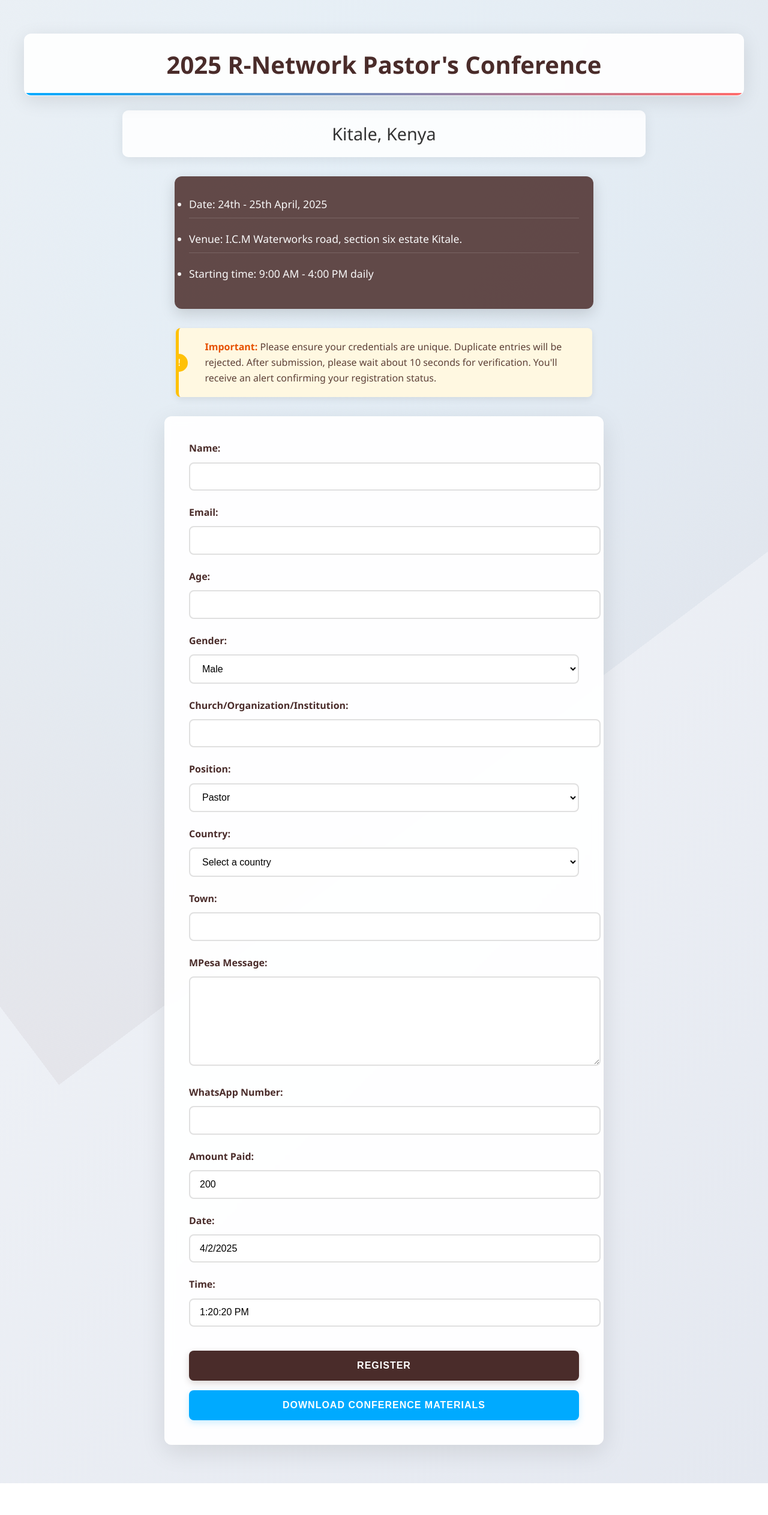
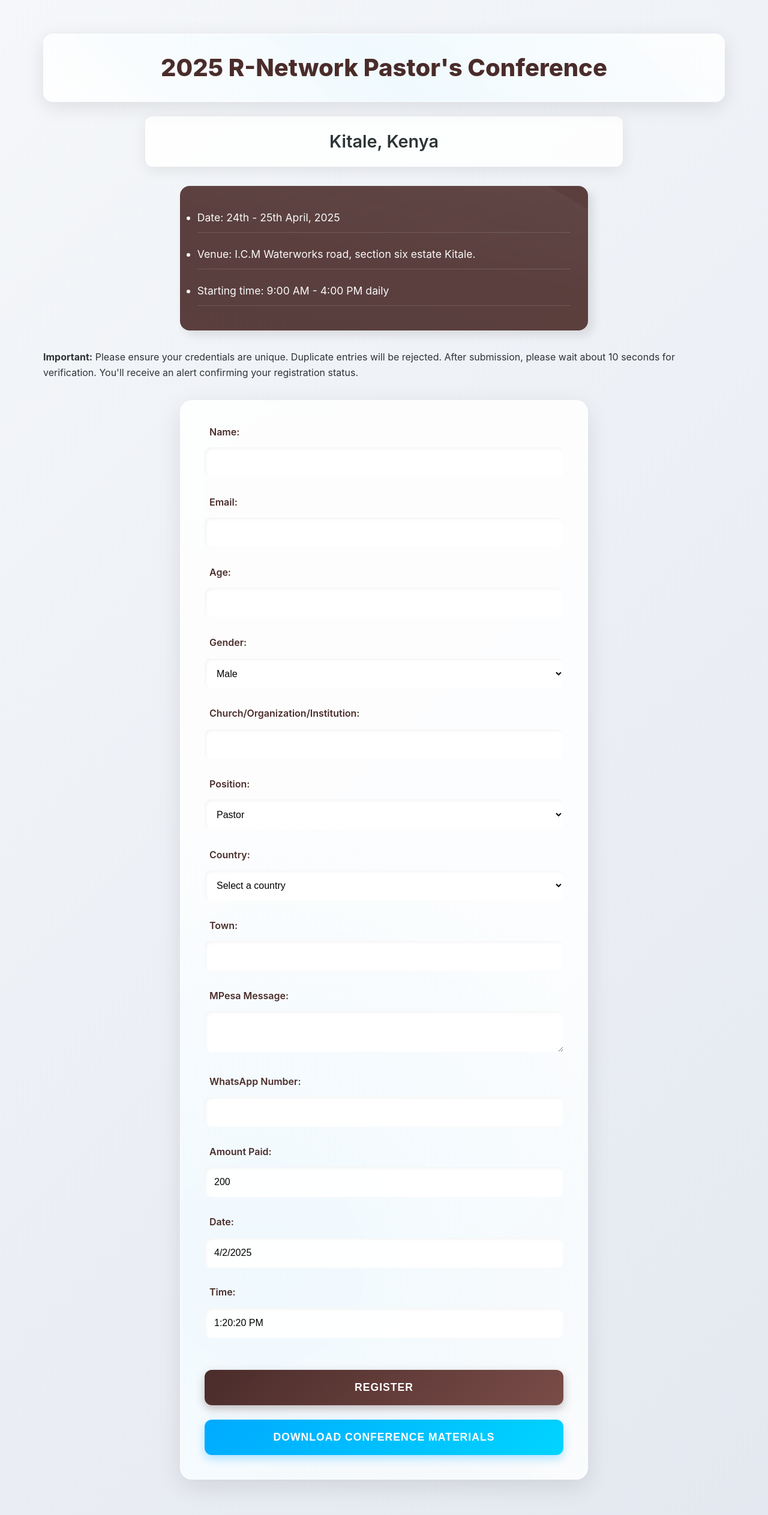
Before and after one commit to PeaseErnest12287/regform, a React (Create React App) app: page / in a window 1280 px wide. Shown: the top 2526 px of the page at 60% size. Before the commit the page ends 2473 px from the top, so only its background shows below. Built offline with nearby package versions, Linux system fonts and the light colour scheme.

Commit message:
hope this is the first and last one i must style it right having fun

```diff
--- a/src/components/SignInForm.css
+++ b/src/components/SignInForm.css
@@ -1,36 +1,58 @@
-/* SignInForm.css */
+/* SignInForm.css - Ultra-Sleek Edition */
 
-/* ===== Base Styles ===== */
+/* ===== Base & Global Styles ===== */
 :root {
   --primary: #4a2c2a;
   --primary-dark: #3a201e;
+  --primary-light: #7a4c48;
   --secondary: #00aaff;
   --secondary-dark: #0088cc;
   --accent: #ff6b6b;
   --light: #f9f9f9;
-  --dark: #333;
-  --gray: #e0e0e0;
-  --warning: #fff8e1;
+  --dark: #2d3436;
+  --gray: #dfe6e9;
+  --warning: #fff3e0;
   --error: #ffebee;
   --success: #e8f5e9;
+  --glass: rgba(255, 255, 255, 0.85);
+  --glass-border: rgba(255, 255, 255, 0.3);
+}
+
+* {
+  box-sizing: border-box;
+  margin: 0;
+  padding: 0;
 }
 
 body {
-  font-family: 'Poppins', 'Segoe UI', sans-serif;
+  font-family: 'Inter', 'Segoe UI', sans-serif;
   background: linear-gradient(135deg, #f5f7fa 0%, #e4e8f0 100%);
-  margin: 0;
-  padding: 0;
   min-height: 100vh;
   color: var(--dark);
   line-height: 1.6;
+  overflow-x: hidden;
 }
 
-/* ===== Container Styles ===== */
+/* ===== Floating Particles Background ===== */
+.particle {
+  position: fixed;
+  background: rgba(0, 170, 255, 0.15);
+  border-radius: 50%;
+  z-index: -1;
+  animation: float 15s infinite linear;
+}
+
+@keyframes float {
+  0% { transform: translateY(0) rotate(0deg); }
+  100% { transform: translateY(-100vh) rotate(360deg); }
+}
+
+/* ===== Main Container ===== */
 .signin-container {
   max-width: 1200px;
   margin: 0 auto;
   padding: 2rem;
-  animation: fadeIn 0.8s ease-out;
+  animation: fadeIn 0.8s cubic-bezier(0.22, 1, 0.36, 1);
 }
 
 @keyframes fadeIn {
@@ -38,366 +60,329 @@ body {
   to { opacity: 1; transform: translateY(0); }
 }
 
-/* ===== Header Styles ===== */
+/* ===== Header Styles (Glassmorphism) ===== */
 .conference-title {
   font-size: 2.5rem;
-  font-weight: 700;
+  font-weight: 800;
   text-align: center;
   color: var(--primary);
   margin: 1.5rem auto;
-  padding: 1.2rem;
-  background: rgba(255, 255, 255, 0.9);
-  border-radius: 12px;
+  padding: 1.5rem;
+  background: var(--glass);
+  border-radius: 16px;
   box-shadow: 0 8px 32px rgba(0, 0, 0, 0.1);
-  backdrop-filter: blur(4px);
-  border: 1px solid rgba(255, 255, 255, 0.18);
+  backdrop-filter: blur(12px);
+  border: 1px solid var(--glass-border);
   position: relative;
   overflow: hidden;
-  transition: all 0.3s ease;
+  transition: all 0.4s ease;
+  z-index: 1;
 }
 
 .conference-title:hover {
-  transform: translateY(-3px);
+  transform: translateY(-5px);
   box-shadow: 0 12px 40px rgba(0, 0, 0, 0.15);
 }
 
-.conference-title::after {
+.conference-title::before {
   content: '';
   position: absolute;
-  bottom: 0;
+  top: 0;
   left: 0;
   width: 100%;
-  height: 4px;
-  background: linear-gradient(90deg, var(--secondary), var(--accent));
+  height: 100%;
+  background: linear-gradient(45deg,
+    transparent 0%,
+    rgba(0, 170, 255, 0.05) 50%,
+    transparent 100%);
+  z-index: -1;
 }
 
 .conference-location {
   font-size: 1.8rem;
-  font-weight: 500;
+  font-weight: 600;
   text-align: center;
   color: var(--dark);
-  padding: 1rem;
-  background: rgba(255, 255, 255, 0.85);
-  border-radius: 10px;
+  padding: 1.2rem;
+  background: var(--glass);
+  border-radius: 12px;
   width: 70%;
   margin: 1rem auto;
-  box-shadow: 0 4px 20px rgba(0, 0, 0, 0.08);
-  transition: all 0.3s ease;
+  box-shadow: 0 6px 24px rgba(0, 0, 0, 0.08);
+  backdrop-filter: blur(8px);
+  transition: all 0.3s cubic-bezier(0.25, 0.8, 0.25, 1);
 }
 
 .conference-location:hover {
   transform: scale(1.02);
+  box-shadow: 0 10px 28px rgba(0, 0, 0, 0.12);
 }
 
-/* ===== List Styles ===== */
+/* ===== List Styles (Neumorphism) ===== */
 ul.text {
-  background: rgba(74, 44, 42, 0.85);
-  padding: 1.5rem;
-  border-radius: 12px;
-  max-width: 650px;
+  background: rgba(74, 44, 42, 0.9);
+  padding: 1.8rem;
+  border-radius: 16px;
+  max-width: 680px;
   margin: 2rem auto;
-  box-shadow: 0 8px 24px rgba(0, 0, 0, 0.15);
-  transition: transform 0.3s ease;
+  box-shadow:
+    8px 8px 16px rgba(0, 0, 0, 0.1),
+    -8px -8px 16px rgba(255, 255, 255, 0.05);
+  transition: all 0.4s ease;
+  position: relative;
+  overflow: hidden;
+}
+
+ul.text::before {
+  content: '';
+  position: absolute;
+  top: -50%;
+  left: -50%;
+  width: 200%;
+  height: 200%;
+  background: linear-gradient(
+    to bottom right,
+    rgba(255, 255, 255, 0.1) 0%,
+    rgba(255, 255, 255, 0) 50%,
+    rgba(0, 0, 0, 0.05) 100%
+  );
+  transform: rotate(30deg);
 }
 
 ul.text:hover {
   transform: translateY(-5px);
+  box-shadow:
+    12px 12px 24px rgba(0, 0, 0, 0.15),
+    -12px -12px 24px rgba(255, 255, 255, 0.1);
 }
 
 ul.text li {
   font-size: 1.1rem;
   margin-bottom: 0.8rem;
   color: var(--light);
-  padding: 0.5rem 0;
+  padding: 0.6rem 0;
   border-bottom: 1px solid rgba(255, 255, 255, 0.15);
-  transition: all 0.2s ease;
+  transition: all 0.3s ease;
+  position: relative;
 }
 
 ul.text li:hover {
-  padding-left: 8px;
-  border-left: 3px solid var(--secondary);
+  padding-left: 1rem;
 }
 
-ul.text li:last-child {
-  border-bottom: none;
+ul.text li::before {
+  content: '•';
+  color: var(--secondary);
+  position: absolute;
+  left: -1rem;
+  opacity: 0;
+  transition: all 0.3s ease;
 }
 
-/* ===== Notification Styles ===== */
-.warning-note {
-  background: var(--warning);
-  border-left: 5px solid #ffc107;
-  padding: 1.2rem;
+ul.text li:hover::before {
+  left: -0.5rem;
+  opacity: 1;
+}
+
+/* ===== Form Styles (Ultra-Sleek Glass Form) ===== */
+.registration-form {
+  background: var(--glass);
+  border-radius: 20px;
+  box-shadow:
+    0 12px 40px rgba(0, 0, 0, 0.1),
+    inset 0 0 0 1px var(--glass-border);
+  padding: 2.5rem;
+  max-width: 680px;
   margin: 2rem auto;
-  max-width: 650px;
-  border-radius: 8px;
-  box-shadow: 0 4px 12px rgba(0, 0, 0, 0.08);
-  transition: all 0.3s ease;
+  backdrop-filter: blur(16px);
+  border: 1px solid var(--glass-border);
+  transition: all 0.5s cubic-bezier(0.175, 0.885, 0.32, 1.275);
   position: relative;
   overflow: hidden;
 }
 
-.warning-note:hover {
-  transform: translateX(5px);
-  box-shadow: 0 6px 16px rgba(0, 0, 0, 0.12);
+.registration-form:hover {
+  box-shadow:
+    0 16px 50px rgba(0, 0, 0, 0.15),
+    inset 0 0 0 1px var(--glass-border);
+  transform: translateY(-5px);
 }
 
-.warning-note::before {
-  content: '!';
+.registration-form::after {
+  content: '';
   position: absolute;
-  left: -15px;
-  top: 50%;
-  transform: translateY(-50%);
-  background: #ffc107;
-  color: white;
-  width: 30px;
-  height: 30px;
-  border-radius: 50%;
-  display: flex;
-  align-items: center;
-  justify-content: center;
-  font-weight: bold;
+  top: 0;
+  left: 0;
+  width: 100%;
+  height: 100%;
+  background: radial-gradient(
+    circle at 20% 80%,
+    rgba(0, 170, 255, 0.05) 0%,
+    transparent 50%
+  );
+  z-index: -1;
 }
 
-.warning-note p {
-  margin: 0;
-  color: #5d4037;
-  padding-left: 1.5rem;
-}
-
-.warning-note strong {
-  color: #e65100;
-}
-
-.duplicate-warning {
-  background: var(--error);
-  border-left: 5px solid #f44336;
-  padding: 1.2rem;
-  margin: 2rem auto;
-  max-width: 650px;
-  border-radius: 8px;
-  animation: shake 0.5s ease-in-out;
-  transition: all 0.3s ease;
-}
-
-.duplicate-warning:hover {
-  transform: scale(1.02);
-}
-
-@keyframes shake {
-  0%, 100% { transform: translateX(0); }
-  20%, 60% { transform: translateX(-5px); }
-  40%, 80% { transform: translateX(5px); }
-}
-
-.duplicate-warning p {
-  margin: 0;
-  color: #c62828;
-  font-weight: 500;
-  display: flex;
-  align-items: center;
-  gap: 0.5rem;
-}
-
-/* ===== Form Styles ===== */
-.registration-form {
-  background: rgba(255, 255, 255, 0.95);
-  border-radius: 12px;
-  box-shadow: 0 12px 40px rgba(0, 0, 0, 0.1);
-  padding: 2.5rem;
-  max-width: 650px;
-  margin: 2rem auto;
-  backdrop-filter: blur(8px);
-  border: 1px solid rgba(255, 255, 255, 0.2);
-  transition: all 0.3s ease;
-}
-
-.registration-form:hover {
-  box-shadow: 0 15px 50px rgba(0, 0, 0, 0.15);
-}
-
+/* ===== Input Fields (Modern 3D Style) ===== */
 .form-group {
-  margin-bottom: 1.5rem;
+  margin-bottom: 1.8rem;
   position: relative;
 }
 
 .form-group label {
   display: block;
-  margin-bottom: 0.6rem;
+  margin-bottom: 0.8rem;
   font-weight: 600;
   color: var(--primary);
   transition: all 0.3s ease;
+  padding-left: 0.5rem;
 }
 
-/* ===== Input Styles ===== */
 input,
 select,
 textarea {
   width: 100%;
-  padding: 0.8rem 1rem;
+  padding: 1rem;
   font-size: 1rem;
-  border: 2px solid var(--gray);
-  border-radius: 8px;
+  border: none;
+  border-radius: 10px;
+  background: rgba(255, 255, 255, 0.9);
+  box-shadow:
+    inset 2px 2px 5px rgba(0, 0, 0, 0.05),
+    inset -2px -2px 5px rgba(255, 255, 255, 0.5);
   transition: all 0.3s ease;
-  background: rgba(255, 255, 255, 0.8);
 }
 
 input:focus,
 select:focus,
 textarea:focus {
-  border-color: var(--secondary);
   outline: none;
-  box-shadow: 0 0 0 3px rgba(0, 170, 255, 0.2);
+  box-shadow:
+    0 0 0 2px var(--secondary),
+    inset 2px 2px 5px rgba(0, 0, 0, 0.05);
   background: white;
 }
 
 input:hover,
 select:hover,
 textarea:hover {
-  border-color: #bdbdbd;
+  box-shadow:
+    inset 3px 3px 7px rgba(0, 0, 0, 0.07),
+    inset -3px -3px 7px rgba(255, 255, 255, 0.6);
 }
 
-textarea {
-  min-height: 120px;
-  resize: vertical;
-}
-
-/* ===== Error Styles ===== */
-.error {
-  color: #d32f2f;
-  font-size: 0.85rem;
-  margin-top: 0.5rem;
-  display: block;
-  animation: fadeIn 0.3s ease-out;
-}
-
-/* ===== Button Styles ===== */
+/* ===== Button Styles (Animated Gradient) ===== */
 .submit-btn, .download-btn {
   width: 100%;
-  padding: 1rem;
-  font-size: 1rem;
-  font-weight: 600;
+  padding: 1.2rem;
+  font-size: 1.1rem;
+  font-weight: 700;
   border: none;
-  border-radius: 8px;
+  border-radius: 12px;
   cursor: pointer;
-  transition: all 0.3s ease;
-  margin-top: 1rem;
+  transition: all 0.4s ease;
+  margin-top: 1.5rem;
   text-transform: uppercase;
   letter-spacing: 1px;
   position: relative;
   overflow: hidden;
+  z-index: 1;
 }
 
 .submit-btn {
-  background: var(--primary);
+  background: linear-gradient(135deg, var(--primary) 0%, var(--primary-light) 100%);
   color: white;
-  box-shadow: 0 4px 12px rgba(74, 44, 42, 0.2);
+  box-shadow: 0 6px 15px rgba(74, 44, 42, 0.3);
+}
+
+.download-btn {
+  background: linear-gradient(135deg, var(--secondary) 0%, #00d4ff 100%);
+  color: white;
+  box-shadow: 0 6px 15px rgba(0, 170, 255, 0.3);
+}
+
+.submit-btn::before,
+.download-btn::before {
+  content: '';
+  position: absolute;
+  top: 0;
+  left: 0;
+  width: 100%;
+  height: 100%;
+  background: linear-gradient(135deg,
+    rgba(255, 255, 255, 0.2) 0%,
+    rgba(255, 255, 255, 0) 50%,
+    rgba(255, 255, 255, 0.2) 100%);
+  z-index: -1;
+  transition: all 0.4s ease;
+  transform: translateX(-100%);
+}
+
+.submit-btn:hover::before,
+.download-btn:hover::before {
+  transform: translateX(100%);
 }
 
 .submit-btn:hover {
-  background: var(--primary-dark);
-  transform: translateY(-2px);
-  box-shadow: 0 8px 20px rgba(74, 44, 42, 0.3);
-}
-
-.submit-btn:active {
-  transform: translateY(0);
-}
-
-.submit-btn:disabled {
-  background: #bdbdbd;
-  cursor: not-allowed;
-  transform: none;
-  box-shadow: none;
-}
-
-.submit-btn::after {
-  content: '';
-  position: absolute;
-  top: 0;
-  left: -100%;
-  width: 100%;
-  height: 100%;
-  background: linear-gradient(90deg, transparent, rgba(255, 255, 255, 0.2), transparent);
-  transition: 0.5s;
-}
-
-.submit-btn:hover::after {
-  left: 100%;
-}
-
-.download-btn {
-  background: var(--secondary);
-  color: white;
-  box-shadow: 0 4px 12px rgba(0, 170, 255, 0.2);
+  transform: translateY(-3px);
+  box-shadow: 0 10px 25px rgba(74, 44, 42, 0.4);
 }
 
 .download-btn:hover {
-  background: var(--secondary-dark);
-  transform: translateY(-2px);
-  box-shadow: 0 8px 20px rgba(0, 170, 255, 0.3);
+  transform: translateY(-3px);
+  box-shadow: 0 10px 25px rgba(0, 170, 255, 0.4);
 }
 
+.submit-btn:active,
 .download-btn:active {
   transform: translateY(0);
 }
 
-/* ===== Responsive Styles ===== */
+/* ===== Responsive Design ===== */
 @media (max-width: 768px) {
   .signin-container {
-    padding: 1rem;
+    padding: 1.5rem;
   }
 
   .conference-title {
-    font-size: 1.8rem;
-    padding: 1rem;
-    margin: 1rem auto;
+    font-size: 2rem;
+    padding: 1.2rem;
   }
 
   .conference-location {
-    font-size: 1.3rem;
+    font-size: 1.4rem;
     width: 90%;
-    padding: 0.8rem;
   }
 
   .registration-form {
-    padding: 1.5rem;
-  }
-
-  .warning-note, .duplicate-warning {
-    margin: 1.5rem auto;
-    padding: 1rem;
-  }
-
-  ul.text {
-    margin: 1.5rem auto;
-    padding: 1.2rem;
+    padding: 1.8rem;
+    border-radius: 16px;
   }
 
   input,
   select,
   textarea {
-    padding: 0.7rem;
+    padding: 0.9rem;
   }
 
   .submit-btn, .download-btn {
-    padding: 0.9rem;
+    padding: 1.1rem;
   }
 }
 
-/* ===== Floating Background Elements ===== */
-body::before {
-  content: '';
-  position: fixed;
-  top: -50%;
-  left: -50%;
-  width: 200%;
-  height: 200%;
-  background: radial-gradient(circle, rgba(0,170,255,0.05) 0%, rgba(74,44,42,0.05) 100%);
-  z-index: -1;
-  animation: float 15s infinite linear;
-}
-
-@keyframes float {
-  0% { transform: rotate(0deg); }
-  100% { transform: rotate(360deg); }
-}
+/* ===== Floating Particles Generation ===== */
+/* Add this JavaScript to your component:
+useEffect(() => {
+  const particles = 20;
+  for (let i = 0; i < particles; i++) {
+    const particle = document.createElement('div');
+    particle.classList.add('particle');
+    particle.style.width = `${Math.random() * 20 + 5}px`;
+    particle.style.height = particle.style.width;
+    particle.style.left = `${Math.random() * 100}vw`;
+    particle.style.top = `${Math.random() * 100}vh`;
+    particle.style.animationDuration = `${Math.random() * 20 + 10}s`;
+    document.body.appendChild(particle);
+  }
+}, []);
+*/
```
